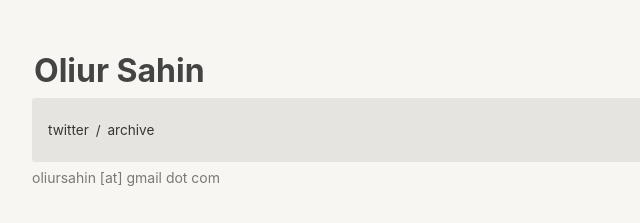
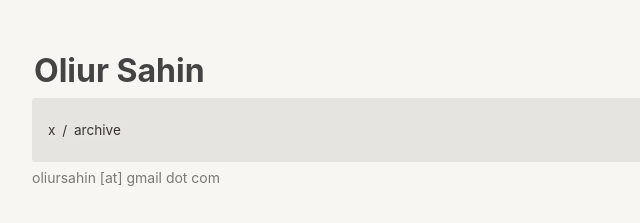
Before and after one commit to oliursahin/newsletter, a plain HTML site: page index.html in a window 1280 px wide. Shown: the top 223 px of the page, 288-928 px from the left. Drawn offline with Linux system fonts and the light colour scheme.

Commit message:
Update index.html

```diff
--- a/index.html
+++ b/index.html
@@ -14,7 +14,7 @@
           href="https://twitter.com/oliursahin"
           target="_blank"
           class="twitter-link"
-          >twitter</a
+          >x</a
         >
         <span class="space">/</span>
         <a href="https://blog.oliursahin.me/" target="_blank" class="notes-link"
```
